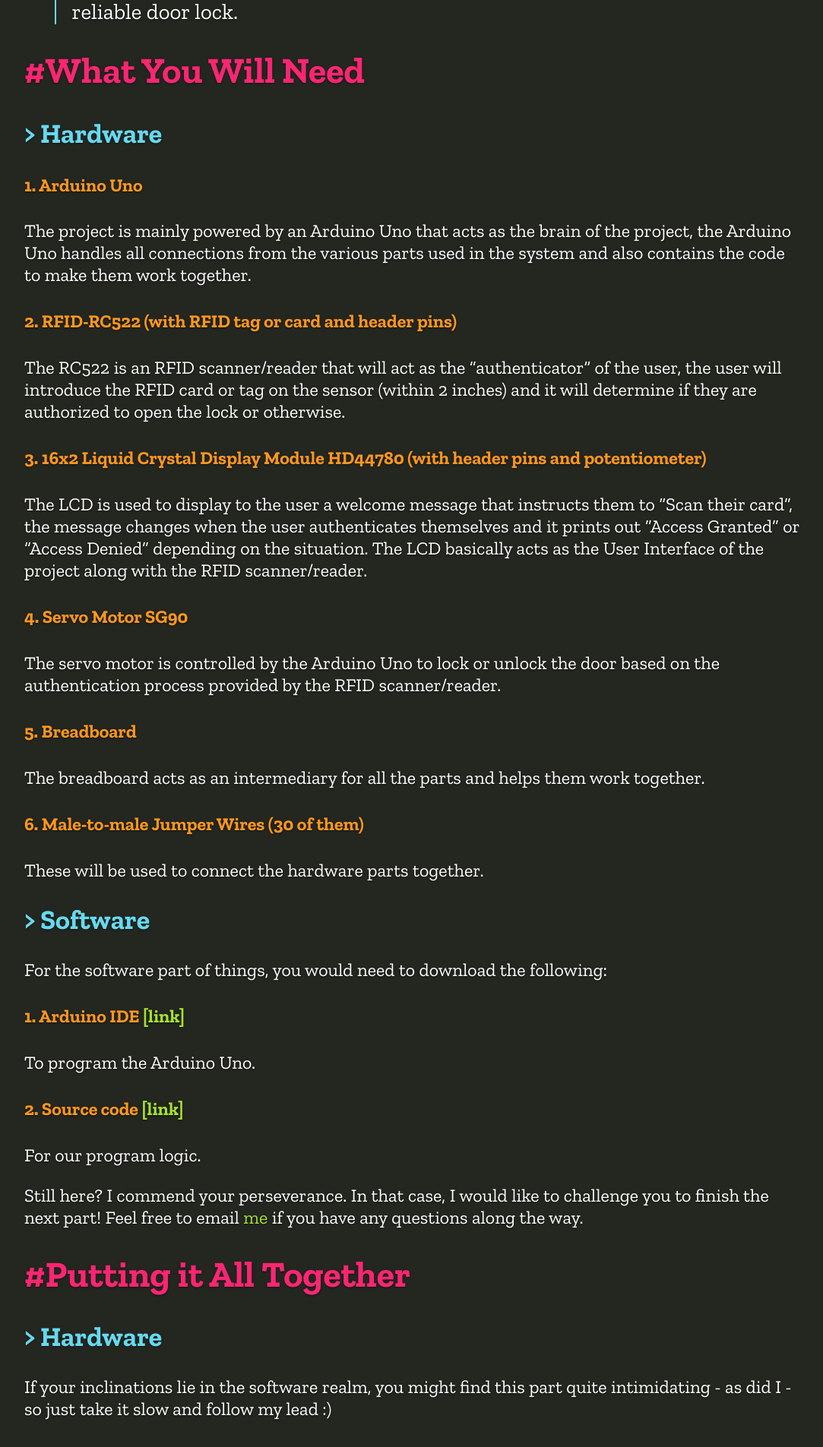
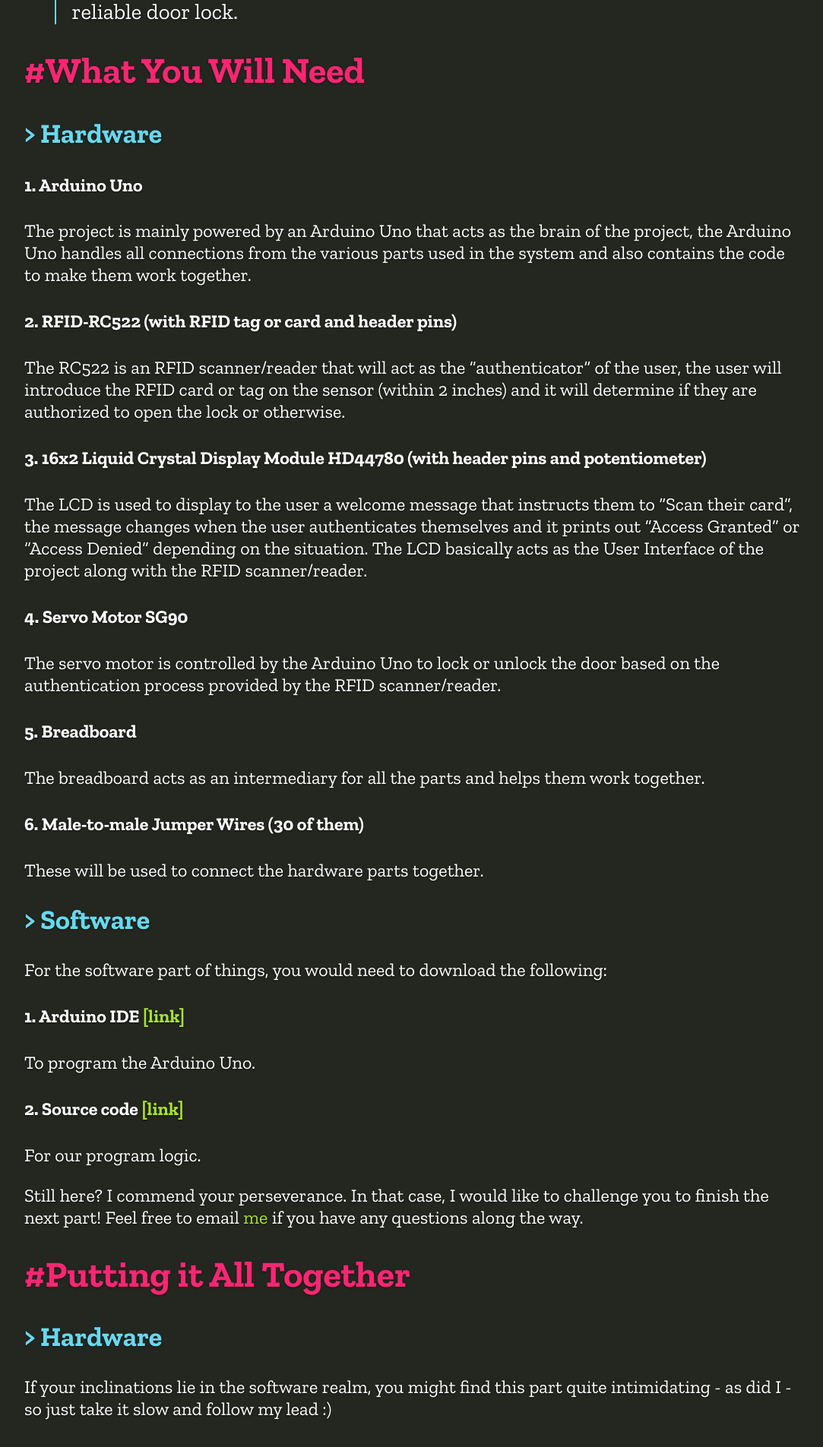
Before and after one commit to aliofyemen/aliofyemen.github.io, a Jekyll site: the page built from _posts/2018-02-02-rfid-operated-door-lock.markdown, in a window 1280 px wide. Shown: the part 637-2542 px from the top of the page at 76% size, without its empty margins (96-1179 px from the left). Built offline with Jekyll 4.4.1, drawn with Linux system fonts in a browser that asks for light colours; some web fonts are replaced.

Commit message:
modified blog post styling, colors were too busy

```diff
--- a/css/styles.scss
+++ b/css/styles.scss
@@ -29,10 +29,13 @@
 $title-font: 'Bungee Shade', cursive;
 $subtitle-font: 'Bungee Shade', cursive;
 $header-font: 'Bungee Outline', cursive;
+$code-font: monospace;
+
 
 $primary-font-size: x-large;
 $title-font-size: xx-large;
 $subtitle-font-size: x-large;
+$code-font-size: x-large;
 
 $text-shadow: 0 .05rem .1rem rgba(0, 0, 0, .5);
 
@@ -115,6 +118,8 @@
 
 code, mark {
 	padding: 5px;
+	font-family: $code-font;
+	font-size: $code-font-size;
 	color: $snow;
 	background-color: $lighter-graphite;
 }
@@ -123,7 +128,6 @@
 	display: block;
 	overflow: scroll;
 	padding: 0;
-	font-size: 100%;
 	color: $snow;
 	background-color: $lighter-graphite;
 	box-shadow: 3px 3px 3px $abyss;
@@ -157,9 +161,6 @@
 	content: "> "
 }
 
-h4, h5, h6 {
-	color: $neon-orange;
-}
 
 
 
```
Also changed, not shown: 2 other files.
